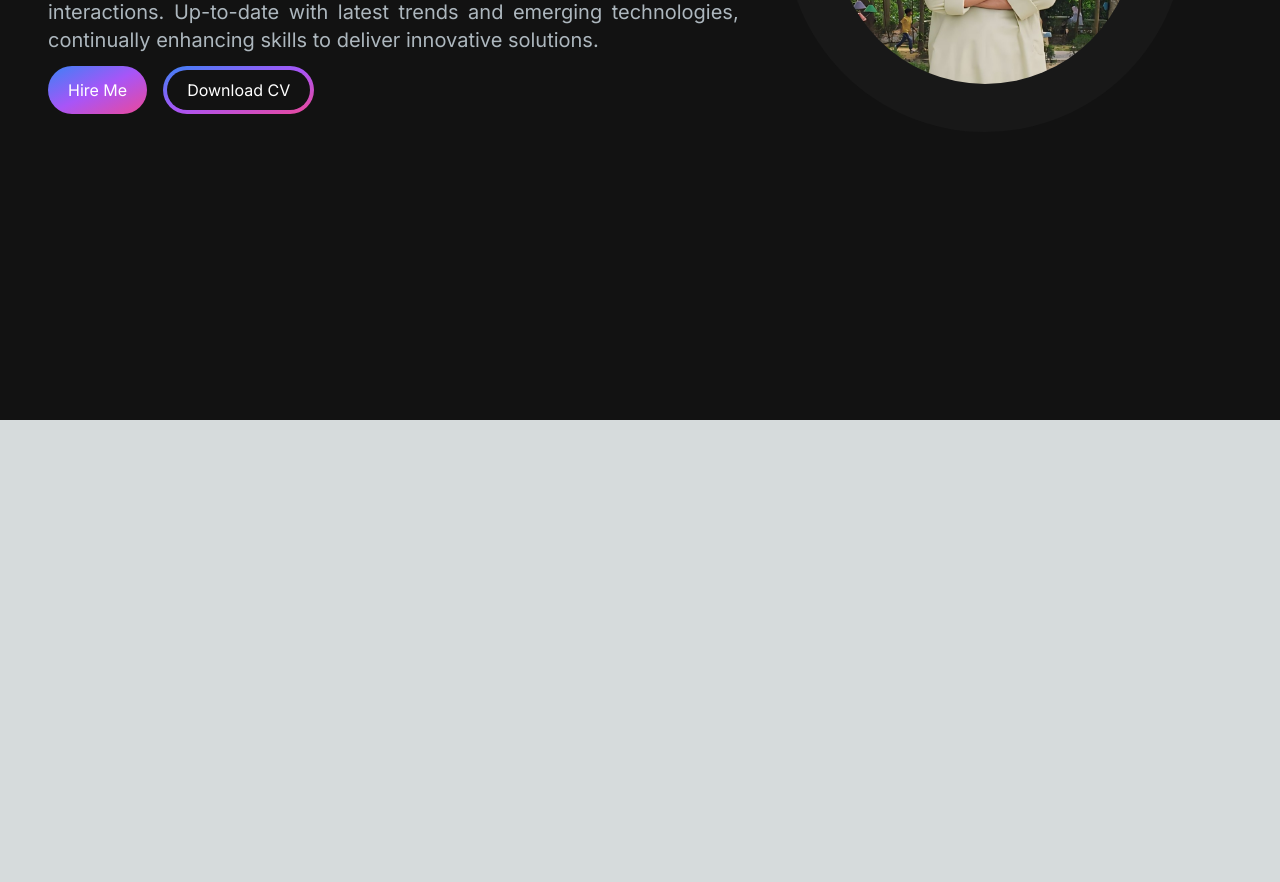
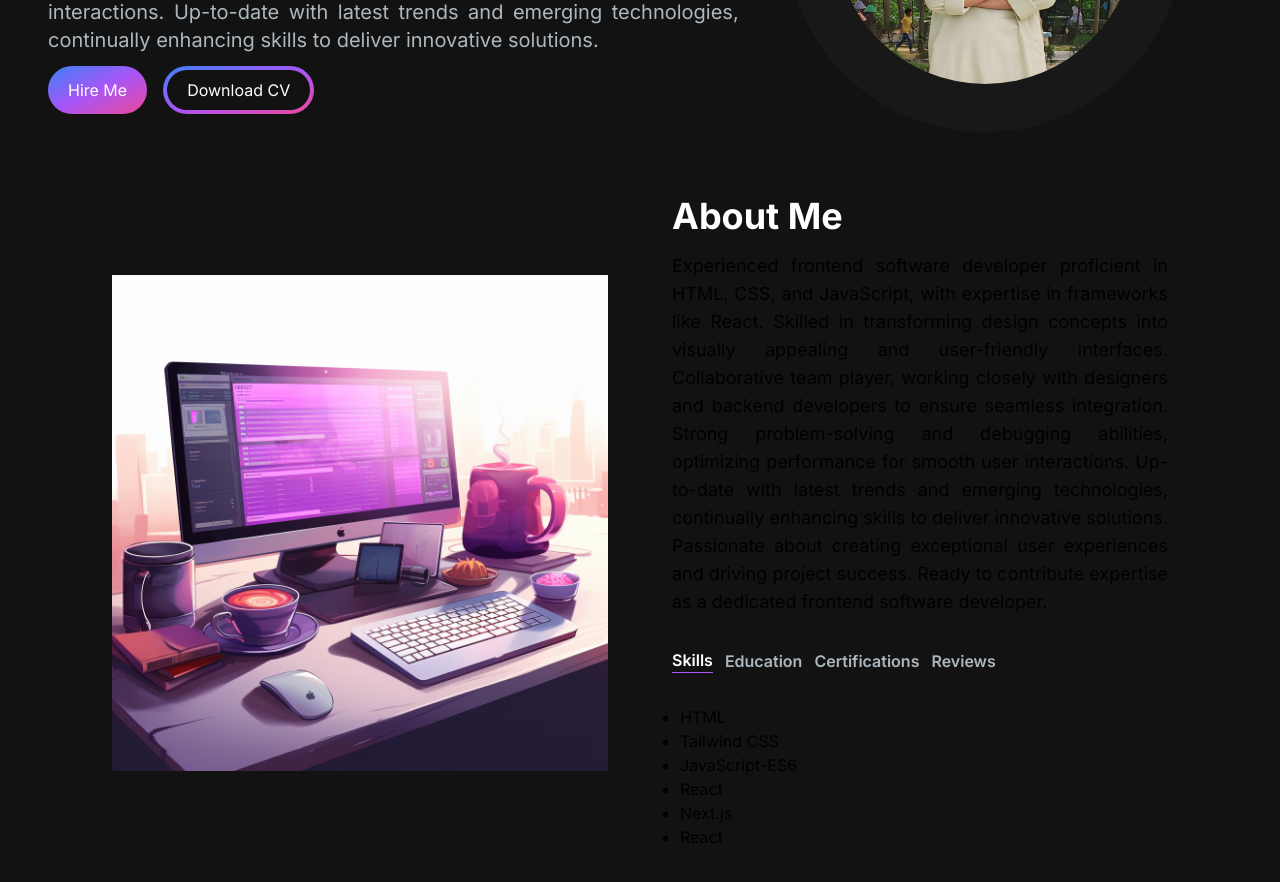
Before and after one commit to majbaulhoque/My-Portfolio, a Next.js app: page / in a window 1280 px wide. Shown: the part 380-1262 px from the top of the page. Before the commit the page ends 800 px from the top, so only its background shows below. Built offline with nearby package versions, Linux system fonts and the light colour scheme.

Commit message:
complete about us part

```diff
--- /dev/null
+++ b/src/app/components/AboutSection.jsx
@@ -0,0 +1,103 @@
+'use client'
+import React, {useTransition, useState} from 'react';
+import Image from 'next/image';
+import TabButton from './TabButton';
+import { Content } from 'next/font/google';
+
+const TAB_DATA = [
+  {
+    title: "Skills",
+    id: "skills",
+    content: (
+      <ul className="list-disc pl-2">
+        <li>HTML</li>
+        <li>Tailwind CSS</li>
+        <li>JavaScript-ES6</li>
+        <li>React</li>
+        <li>Next.js</li>
+        <li>React</li>
+      </ul>
+    ),
+  },
+  {
+    title: "Education",
+    id: "education",
+    content: (
+      <ul className="list-disc pl-2">
+        <li>B.Sc. in Computer Science & Engineering (CSE)</li>
+        <li>Green University of Bangladesh</li>
+      </ul>
+    ),
+  },
+  {
+    title: "Certifications",
+    id: "certifications",
+    content: (
+      <ul className="list-disc pl-2">
+        <li>As a Intern Support Mentor in Web Development</li>
+        <li>Shikhbe Shobai</li>
+      </ul>
+    ),
+  },
+];
+
+const AboutSection = () => {
+    const [tab, setTab] = useState("skills")
+    const [isPending, startTransition] = useTransition();
+
+    const handleTabChange = (id) =>{
+        startTransition(() => {
+            setTab(id)
+        });
+    };
+
+    return (
+        <div className='md:grid md:grid-cols-2 gap-8 items-center py-8 px-4 xl:gap-16 sm:py-16 xl:px-16'>
+            <Image
+                            src="/images/about-image.png"
+                            alt="Hero Image"
+                            width={500}
+                            height={500}
+
+            />
+            <div className='mt-4 md:mt-0 text-left flex flex-col h-full'>
+                <h2 className='text-4xl font-bold text-white mb-4'>About Me</h2>
+                <p className='text-base lg:text-lg text-justify'>Experienced frontend software developer proficient in HTML, CSS, and JavaScript, with expertise in frameworks like React. Skilled in transforming design concepts into visually appealing and user-friendly interfaces. Collaborative team player, working closely with designers and backend developers to ensure seamless integration. Strong problem-solving and debugging abilities, optimizing performance for smooth user interactions. Up-to-date with latest trends and emerging technologies, continually enhancing skills to deliver innovative solutions. Passionate about creating exceptional user experiences and driving project success. Ready to contribute expertise as a dedicated frontend software developer.</p>
+                <div className="flex flex-row justify-start mt-8">
+            <TabButton
+                selectTab={() => handleTabChange("skills")}
+                active={tab === "skills"}
+            >
+              {" "}
+              Skills{" "}
+            </TabButton>
+            <TabButton
+                selectTab={() => handleTabChange("education")}
+                active={tab === "education"}
+            >
+              {" "}
+              Education{" "}
+            </TabButton>
+            <TabButton
+              selectTab={() => handleTabChange("certifications")}
+              active={tab === "certifications"}
+            >
+              {" "}
+              Certifications{" "}
+            </TabButton>
+            <TabButton
+              selectTab={() => handleTabChange("reviews")}
+              active={tab === "reviews"}
+            >
+              {" "}
+              Reviews{" "}
+            </TabButton>
+          </div>
+          <div className='mt-8'>{TAB_DATA.find((t) => t.id === tab).content}
+          </div>
+            </div>
+        </div>
+    );
+};
+
+export default AboutSection;
--- /dev/null
+++ b/src/app/components/TabButton.jsx
@@ -0,0 +1,16 @@
+import React from 'react';
+
+
+const TabButton = ({ active, selectTab, children }) => {
+    const buttonClasses = active ? "text-white border-b border-purple-500" : "text-[#ADB7BE]";
+
+    return (
+      <button onClick={selectTab}>
+        <p className={`mr-3 font-semibold hover:text-white ${buttonClasses}`}>
+          {children}
+        </p>
+      </button>
+    );
+  };
+
+export default TabButton;
--- a/src/app/page.js
+++ b/src/app/page.js
@@ -1,7 +1,7 @@
 import Image from "next/image";
 import HeroSection from "./components/HeroSection";
 import Navbar from "./components/Navbar";
-
+import AboutSection from "./components/AboutSection";
 
 export default function Home() {
   return (
@@ -9,6 +9,7 @@ export default function Home() {
       <Navbar></Navbar>
       <div className="container mt-24 mx-auto px-12 py-4">
         <HeroSection></HeroSection>
+        <AboutSection></AboutSection>
       </div>
     </main>
   );
```
Also changed, not shown: public/Images/logo.png (added).
